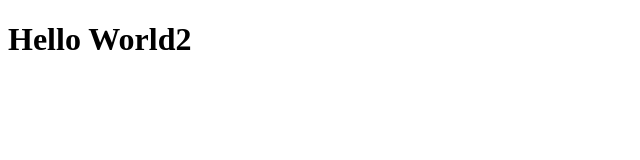
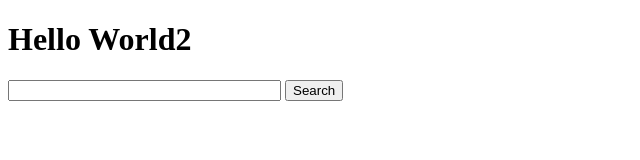
Before and after one commit to kannen3104/kannen3104.github.io, a plain HTML site: page index.html in a window 1280 px wide. Shown: the whole page, without its empty margins (0-640 px from the left). Drawn offline with Linux system fonts and the light colour scheme.

Commit message:
Update index.html

```diff
--- a/index.html
+++ b/index.html
@@ -2,5 +2,11 @@
 <html>
 <body>
 <h1>Hello World2</h1>
+<form method="get" action="http://www.google.co.jp/search" target="_blank">
+<input type="text" name="q" size="31" maxlength="255" value="">
+<input type="submit" name="btng" value="Search">
+<input type="hidden" name="hl" value="ja">
+<input type="hidden" name="sitesearch" value="kannen3104.github.io">
+</form>
 </body>
 </html>
```
